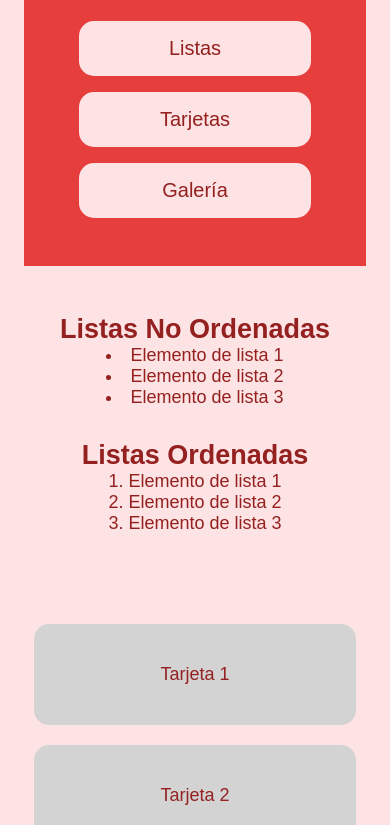
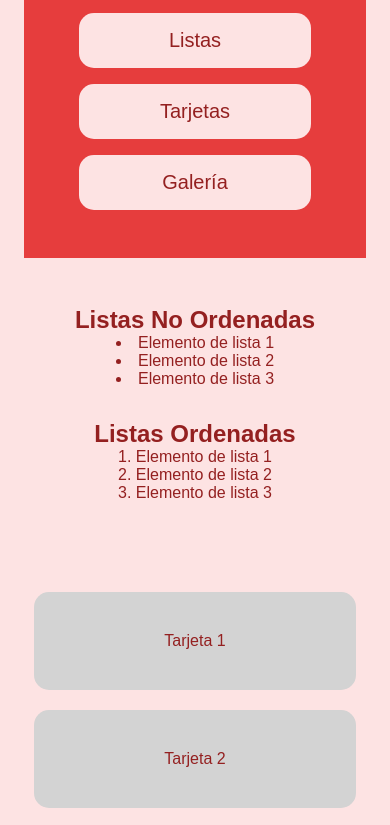
Before and after one commit to mamorenoc2/Modulo_HTML_CSS_Responsive, a plain HTML site: page index.html in a window 390 px wide. Shown: the part 114-939 px from the top of the page. Drawn offline with Linux system fonts and the light colour scheme.

```diff
--- a/style.css
+++ b/style.css
@@ -80,9 +80,6 @@ nav a:hover {
 
 
 @media (max-width: 900px) {
-    body {
-        font-size: 18px;
-    }
     nav {
         display: flex;
         flex-direction: column;
```
